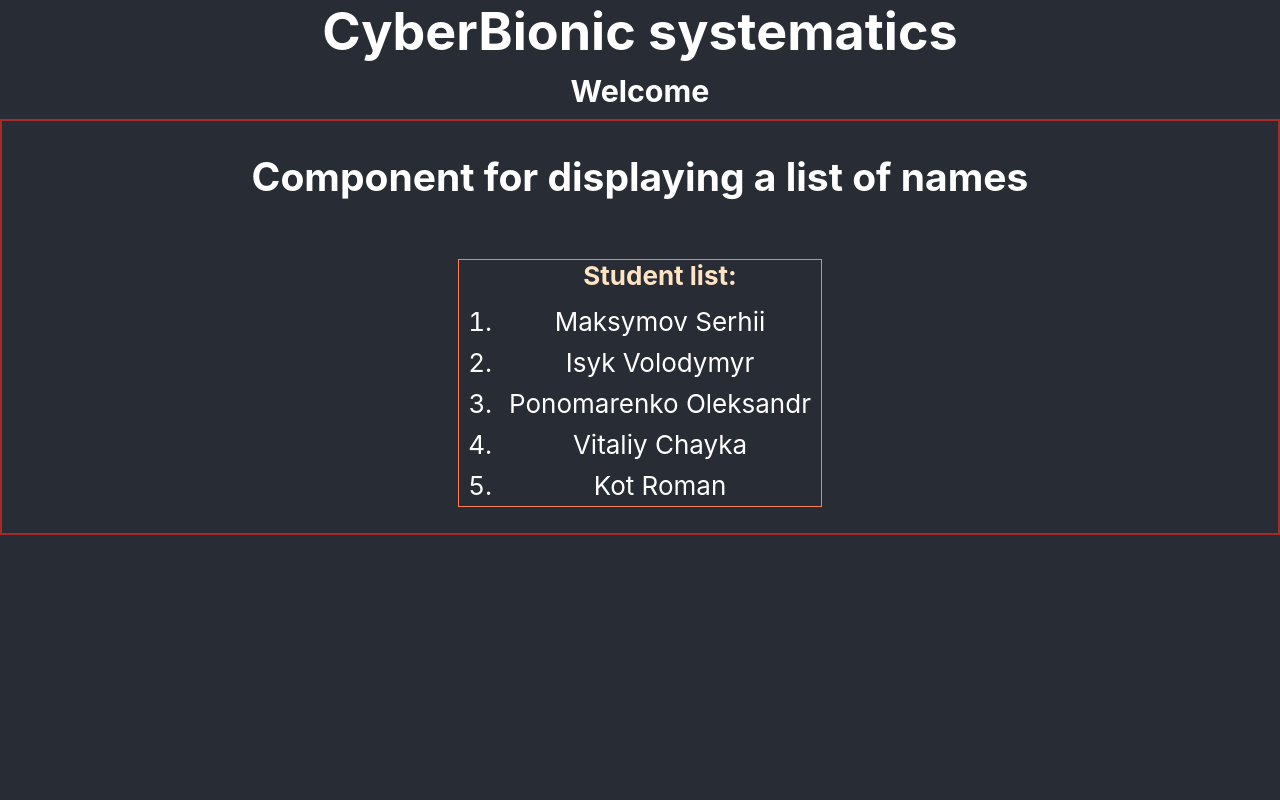
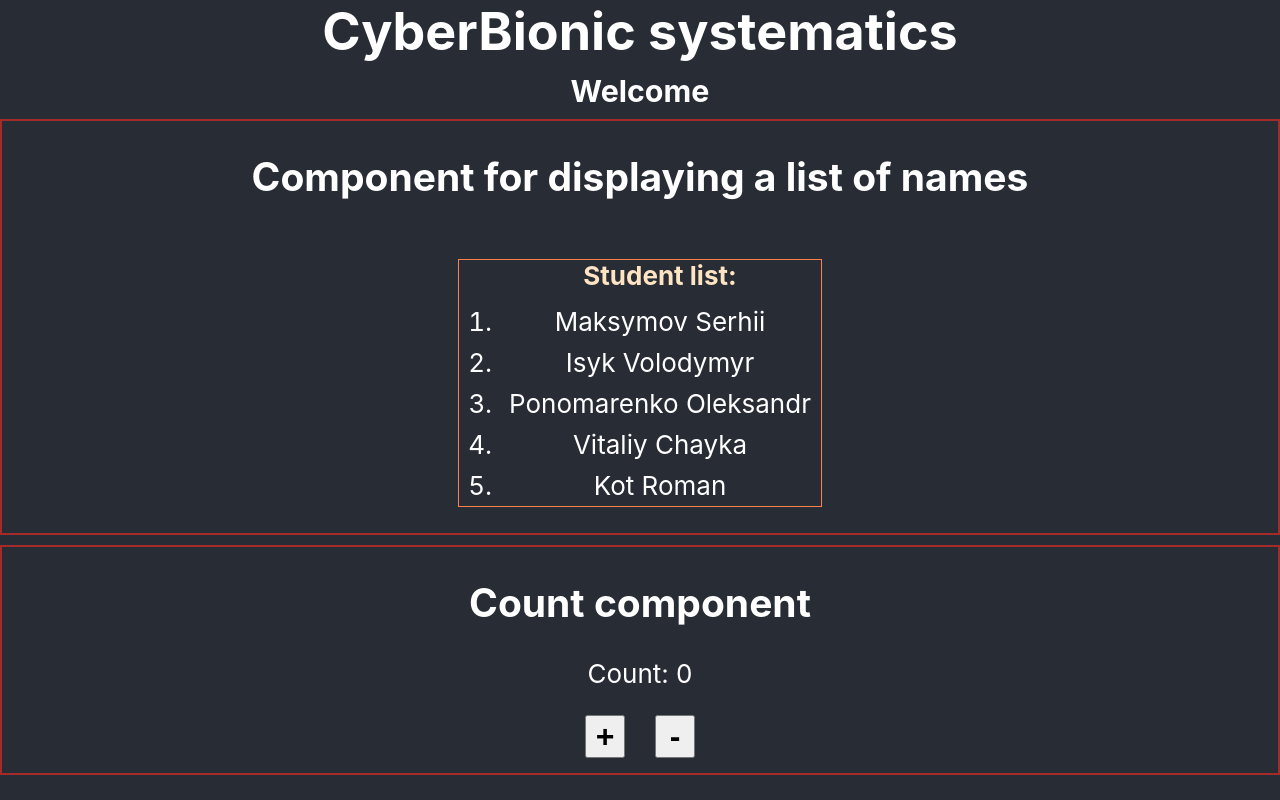
Before and after one commit to Maksymov-Serhii/maksymov_serhii_hw3, a React (Create React App) app: page / in a window 1280 px wide. Built offline with nearby package versions, Linux system fonts and the light colour scheme.

Commit message:
added counter component

```diff
--- a/src/components/App/App.js
+++ b/src/components/App/App.js
@@ -1,3 +1,4 @@
+import Counter from '../Counter';
 import StudentList from '../StudentList';
 import './App.css';
 
@@ -7,6 +8,7 @@
       <h1 className='title'>CyberBionic systematics</h1>
       <h3 className='title'>Welcome</h3>
       <StudentList />
+      <Counter />
     </div>
   );
 }
--- /dev/null
+++ b/src/components/Counter/counter.css
@@ -0,0 +1,10 @@
+.some-component {
+  border: 2px solid brown;
+  margin: 10px 0;
+}
+button {
+  font-weight: bold;
+  font-size: 32px;
+  min-width: 40px;
+  margin: 0 15px 15px;
+}
--- /dev/null
+++ b/src/components/Counter/index.js
@@ -0,0 +1,27 @@
+import React from "react";
+import "./counter.css"
+
+class Counter extends React.Component {
+  constructor() {
+    super();
+    this.state = { counter: 0 };
+    this.handleClick = this.handleClick.bind(this);
+  }
+
+  handleClick() {
+    this.setState({ counter: this.state.counter - 1 });
+  }
+
+  render() {
+    return (
+      <div className="some-component">
+        <h2>Count component</h2>
+        <p>Count: {this.state.counter}</p>
+        <button onClick={() => this.setState({counter: this.state.counter + 1})}>+</button>
+        <button onClick={this.handleClick}>-</button>
+      </div>
+    )
+  }
+}
+
+export default Counter;
--- a/src/components/StudentList/index.js
+++ b/src/components/StudentList/index.js
@@ -1,5 +1,5 @@
 import React from "react";
-import "./index.css"
+import "./studentList.css"
 
 class StudentList extends React.Component {
 
```
Also changed, not shown: src/components/StudentList/studentList.css (renamed from src/components/StudentList/index.css).
